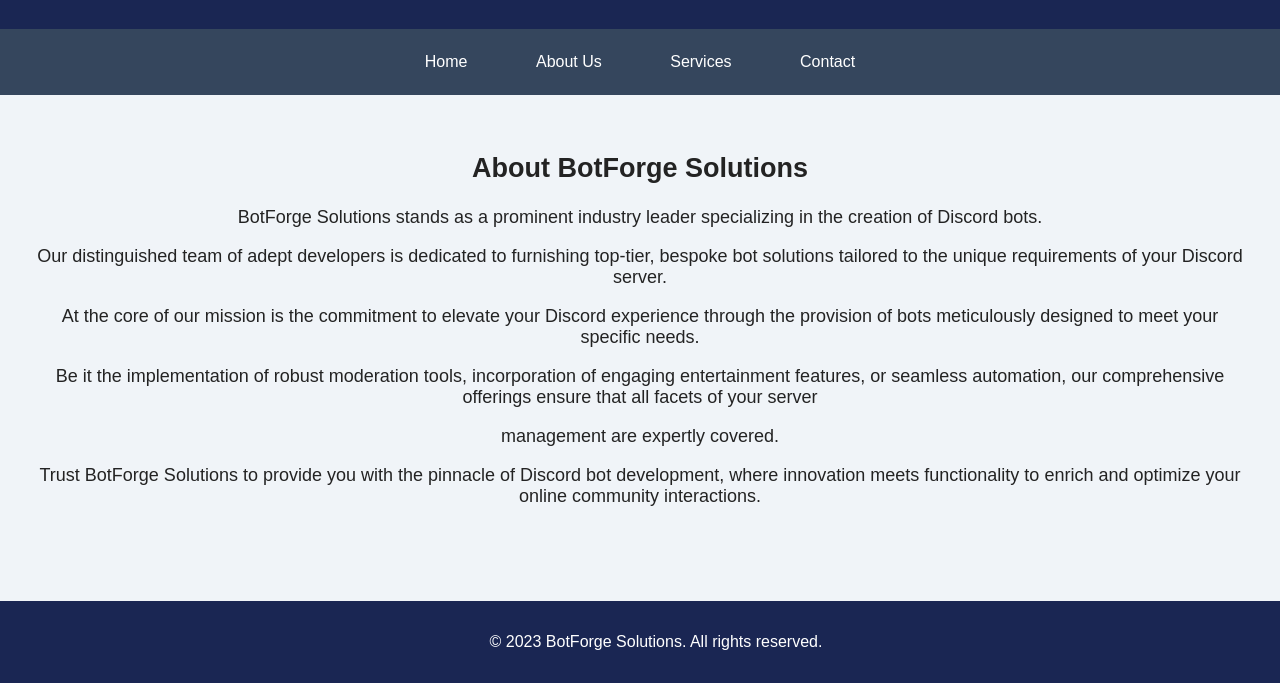
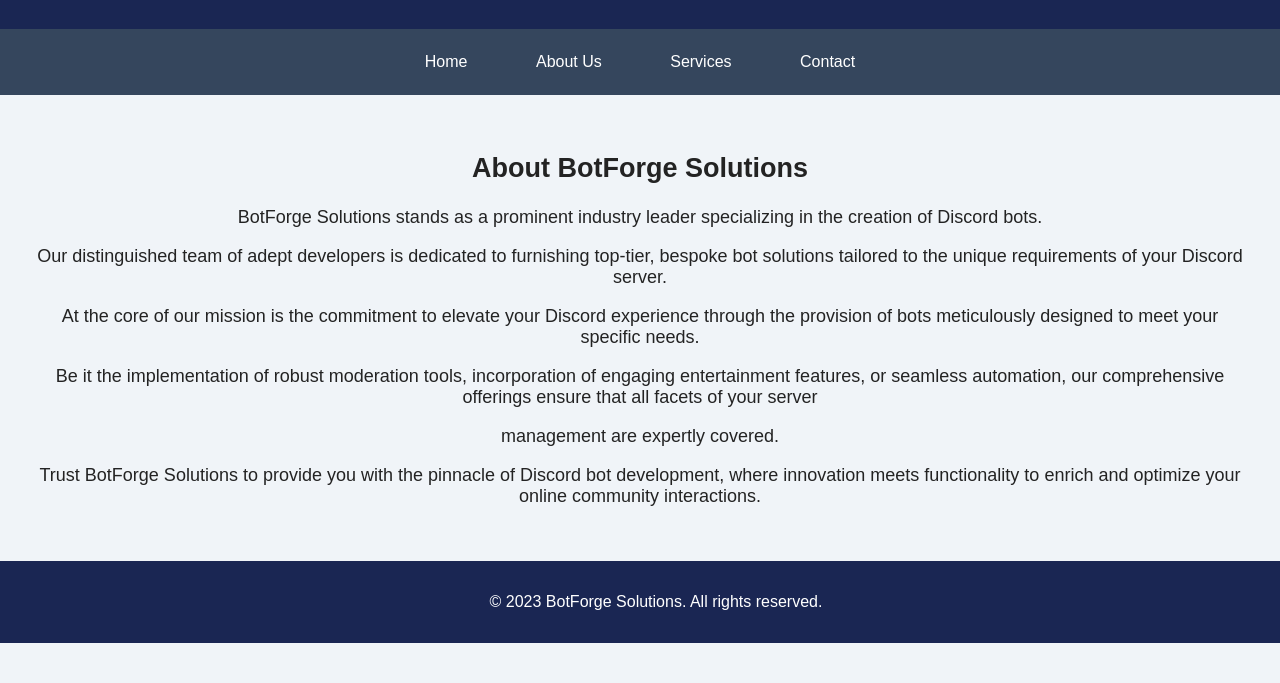
Before and after one commit to Central3465/botforge-solutions, a plain HTML site: page about.html in a window 1280 px wide. Shown: the part 117-800 px from the top of the page. Drawn offline with Linux system fonts and the light colour scheme.

Commit message:
initialcommit

```diff
--- a/about.html
+++ b/about.html
@@ -46,7 +46,7 @@
       color: #ffffff;
       padding: 1em;
       text-align: center;
-      position: absolute;
+      margin-top:auto;
       bottom: 0;
       width: 100%;
     }
```
Also changed, not shown: contact.html (+1 -1 lines), index.html (+1 -1 lines), services.html (+1 -1 lines).
